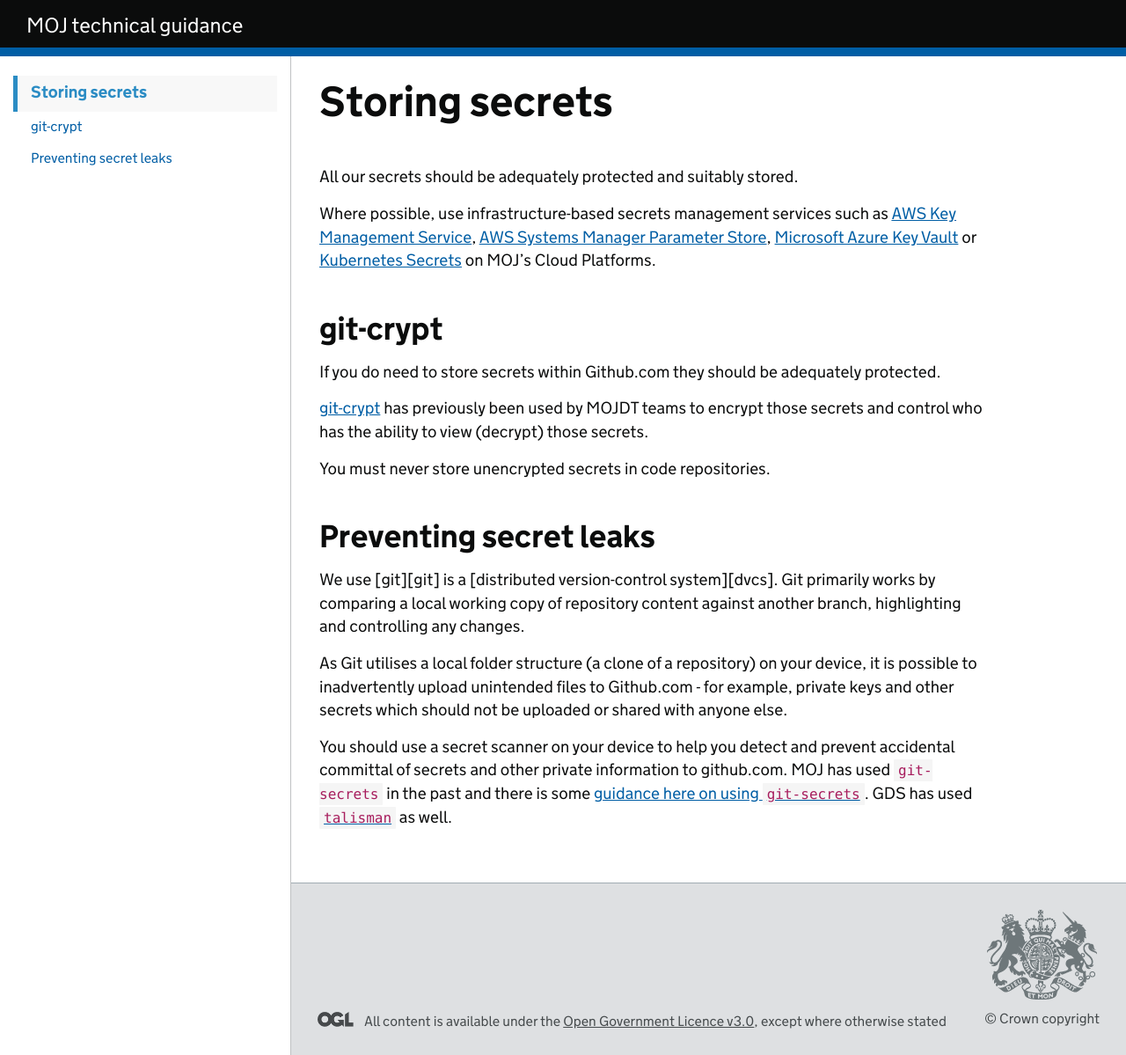
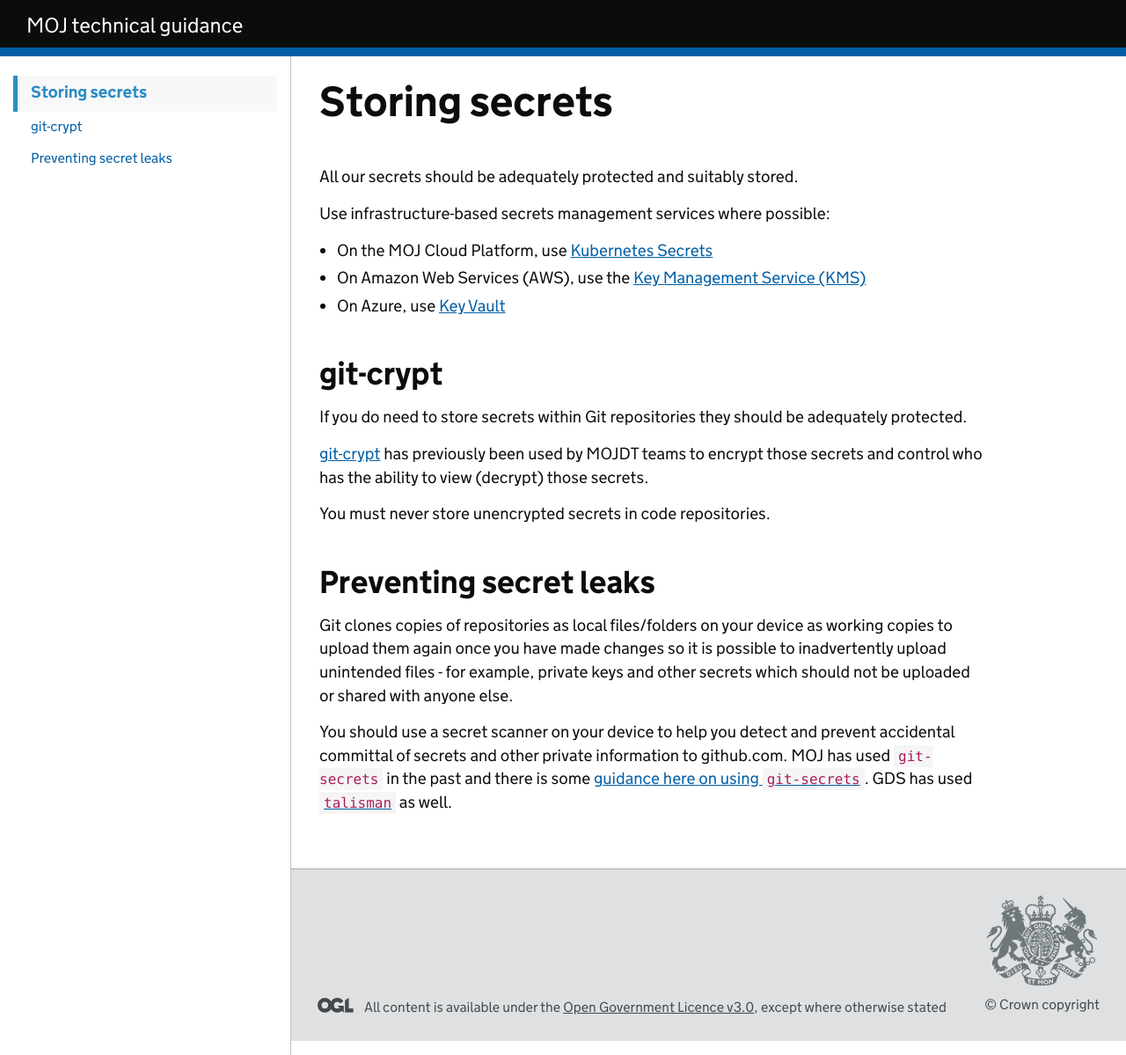
Before and after one commit to ministryofjustice/technical-guidance, a Jekyll site: the page built from standards/storing-secrets.md, in a window 1280 px wide. Shown: the whole page at 88% size. Built offline with Jekyll 4.4.1, drawn with Linux system fonts in a browser that asks for light colours; our own code applies the rules of GitHub Pages for plain Markdown files.

Commit message:
Update storing-secrets.md
- Change recommended ~IaaS key management solution order and links (Cloud Platform K8S Secrets is to CP documentation)
- Change github.com reference to git repositories
- Remove generic `git` description as superfluous for the repo

```diff
--- a/standards/storing-secrets.md
+++ b/standards/storing-secrets.md
@@ -6,11 +6,15 @@ expires: 2019-01-01
 
 All our secrets should be adequately protected and suitably stored.
 
-Where possible, use infrastructure-based secrets management services such as [AWS Key Management Service](https://aws.amazon.com/kms/), [AWS Systems Manager Parameter Store](https://docs.aws.amazon.com/systems-manager/latest/userguide/systems-manager-paramstore.html), [Microsoft Azure Key Vault](https://azure.microsoft.com/en-gb/services/key-vault/) or [Kubernetes Secrets](https://kubernetes.io/docs/concepts/configuration/secret/) on MOJ's Cloud Platforms.
+Use infrastructure-based secrets management services where possible:
+
+- On the MOJ Cloud Platform, use [Kubernetes Secrets](https://ministryofjustice.github.io/cloud-platform-user-docs/02-deploying-an-app/003-add-secrets-to-deployment/)
+- On Amazon Web Services (AWS), use the [Key Management Service (KMS)](https://aws.amazon.com/kms/)
+- On Azure, use [Key Vault](https://azure.microsoft.com/en-gb/services/key-vault/)
 
 ## git-crypt
 
-If you do need to store secrets within Github.com they should be adequately protected.
+If you do need to store secrets within Git repositories they should be adequately protected.
 
 [git-crypt](https://github.com/AGWA/git-crypt) has previously been used by MOJDT teams to encrypt those secrets and control who has the ability to view (decrypt) those secrets.
 
@@ -18,8 +22,6 @@ You must never store unencrypted secrets in code repositories.
 
 ## Preventing secret leaks
 
-We use [git][git] is a [distributed version-control system][dvcs]. Git primarily works by comparing a local working copy of repository content against another branch, highlighting and controlling any changes.
-
-As Git utilises a local folder structure (a clone of a repository) on your device, it is possible to inadvertently upload unintended files to Github.com - for example, private keys and other secrets which should not be uploaded or shared with anyone else.
+Git clones copies of repositories as local files/folders on your device as working copies to upload them again once you have made changes so it is possible to inadvertently upload unintended files - for example, private keys and other secrets which should not be uploaded or shared with anyone else.
 
 You should use a secret scanner on your device to help you detect and prevent accidental committal of secrets and other private information to github.com. MOJ has used `git-secrets` in the past and there is some [guidance here on using `git-secrets`](https://github.com/ministryofjustice/technical-guidance/guides/using-git-secrets.md). GDS has used [`talisman`](https://github.com/thoughtworks/talisman) as well.
```
